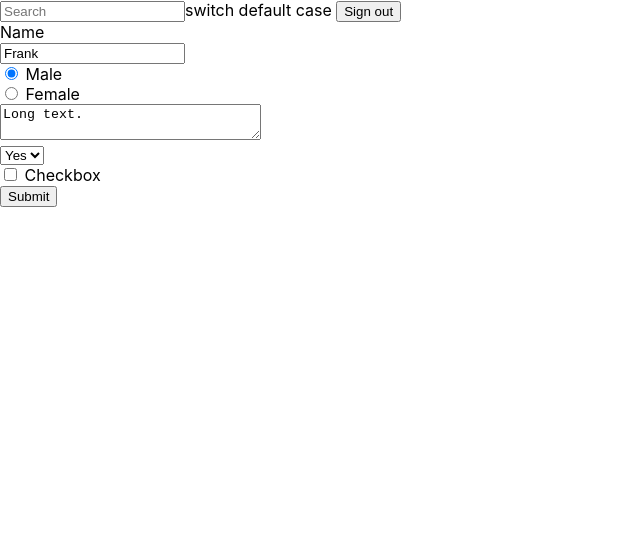
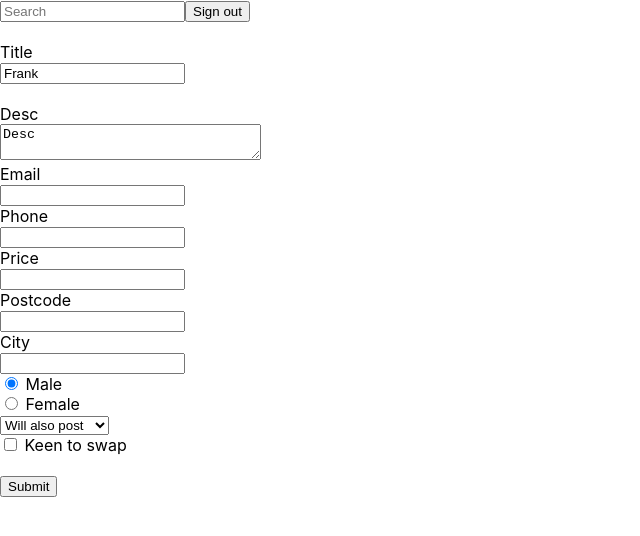
Before and after one commit to chrisdemetriad/bsc-proj, a React (Create React App) app: page /post-advert in a window 1280 px wide. Shown: the top 536 px of the page, without its empty margins (0-640 px from the left). Built offline with nearby package versions, Linux system fonts and the light colour scheme; no server answers; sample sign-in values are in the browser's storage.

Commit message:
Getting a basic form in place and minor changes

```diff
--- a/src/App.js
+++ b/src/App.js
@@ -26,8 +26,8 @@ function App() {
 
 					<Switch>
 						{/* <PrivateRoute exact path="/" component={Home} /> */}
+						<PrivateRoute exact path="/advert/:id" component={Ad} />
 						<PrivateRoute exact path="/adverts" component={Listing} />
-						<PrivateRoute exact path="/adverts/:id" component={Ad} />
 
 						<PrivateRoute exact path="/account" component={ListAds} />
 						<PrivateRoute exact path="/account/settings" component={Settings} />
--- a/src/PostAdvert.js
+++ b/src/PostAdvert.js
@@ -3,24 +3,53 @@ import React from "react";
 const PostAdvert = () => {
 	return (
 		<form>
-			<label for="name">Name</label>
+			<br />
+			<label for="name">Title</label>
 			<br />
 			<input name="name" type="text" value="Frank" /> <br />
-			<input checked="checked" name="sex" type="radio" value="male" /> Male <br />
-			<input name="sex" type="radio" value="female" /> Female <br />
+			<br />
+			<label for="name">Desc</label>
+			<br />
 			<textarea cols="30" rows="2">
-				Long text.
+				Desc
 			</textarea>
+			<br />
+			<label for="email">Email</label>
+			<br />
+			<input name="email" type="text" value="" />
+			<br />
+			<label for="phone">Phone</label>
+			<br />
+			<input name="phone" type="text" value="" />
+			<br />
+			<label for="price">Price</label>
+			<br />
+			<input name="price" type="text" value="" />
+			<br />
+			<label for="postcode">Postcode</label>
+			<br />
+			<input name="postcode" type="text" value="" />
+			<br />
+			<label for="city">City</label>
+			<br />
+			<input name="city" type="text" value="" />
+			<br />
+			<input checked="checked" name="sex" type="radio" value="male" /> Male
+			<br />
+			<input name="sex" type="radio" value="female" /> Female
 			<br />
 			<select>
 				<option selected="selected" value="1">
-					Yes
+					Will also post
 				</option>
-				<option value="2">No</option>
+				<option value="2">Collection only</option>
 			</select>
 			<br />
-			<input name="democheckbox" type="checkbox" value="1" /> Checkbox
+			<input name="swap" type="checkbox" value="1" /> Keen to swap
 			<br />
+			<br />
+			{/* Will also need category. Maybe 2 selects for now?
+            Or should the user type and category and subcategory  will show up from an array or obj like: */}
 			<button type="submit" value="Submit">
 				Submit
 			</button>
--- a/src/Shared/Nav.js
+++ b/src/Shared/Nav.js
@@ -79,7 +79,7 @@ const Nav = () => {
 								</NavLink>
 							</>
 						);
-					case "/advert/*":
+					case "/advert":
 						return (
 							<>
 								<NavLink activeClassName="active" to="/post-advert">
@@ -94,7 +94,7 @@ const Nav = () => {
 							</>
 						);
 					default:
-						return "switch default case ";
+						return;
 				}
 			})()}
 			{/* <NavLink activeClassName="active" to="/">
```
